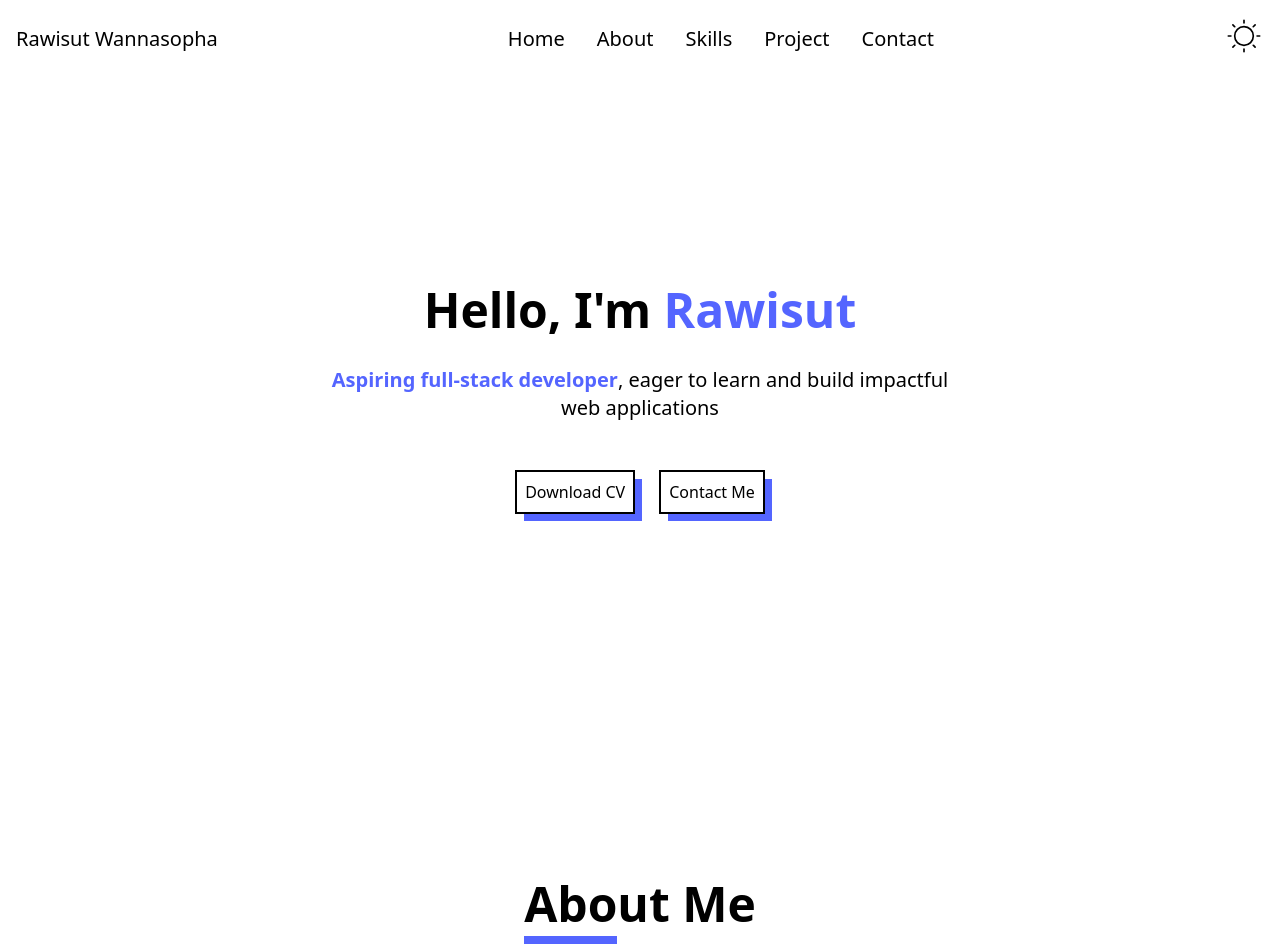
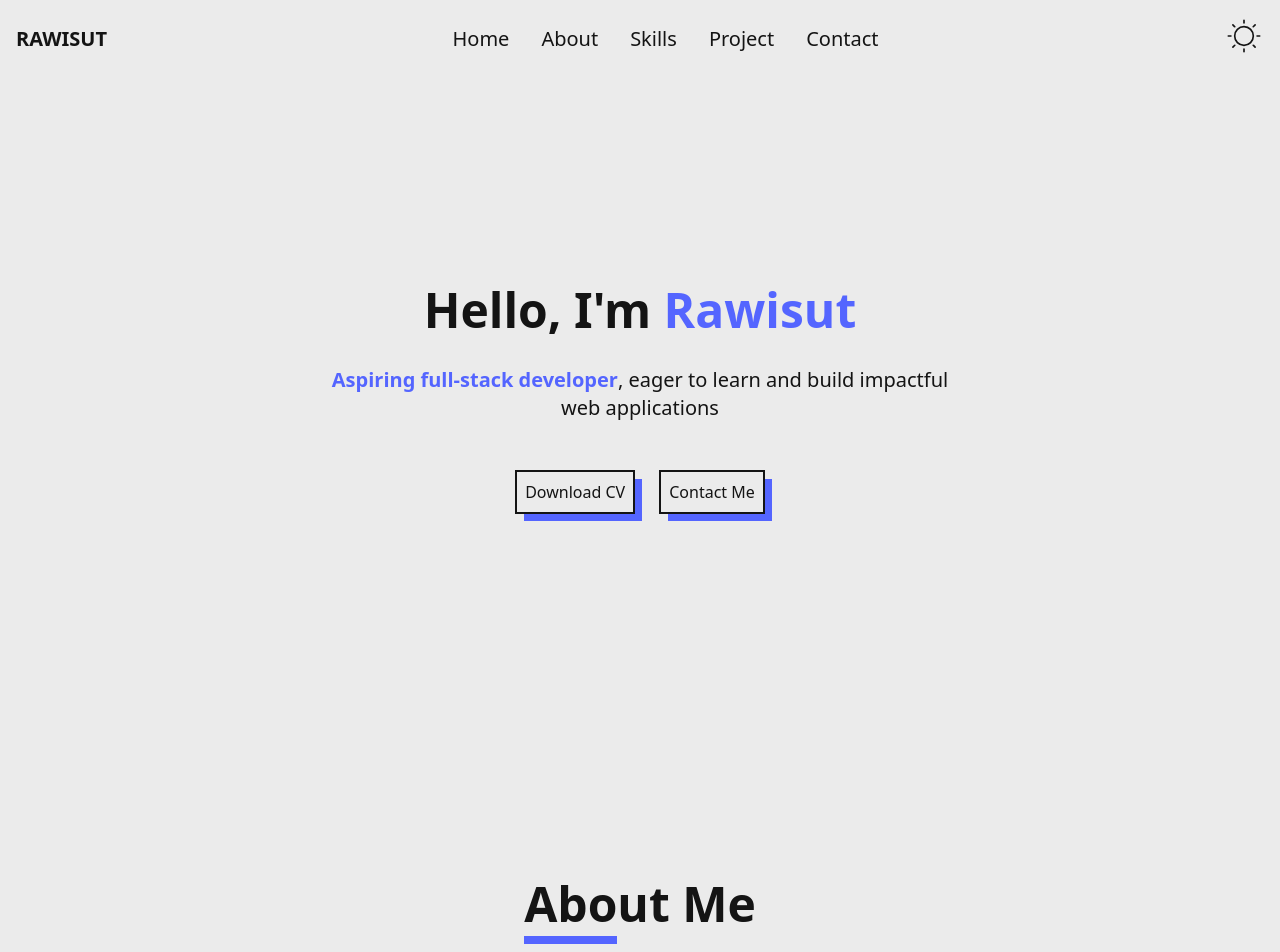
Before and after one commit to Rawisut06/portfolio, a React (Vite) app: page / in a window 1280 px wide. Shown: the top 952 px of the page. Built offline with nearby package versions, Linux system fonts and the light colour scheme.

Commit message:
added styling

```diff
--- a/src/assets/projects/Projects.js
+++ b/src/assets/projects/Projects.js
@@ -8,11 +8,11 @@ const projects = [
     skills: ["Tailwind CSS", "JavaScript", "React"],
   },
   {
-    name: "Raptor Trooper E-Commerce Website",
-    description: "A responsive e-commerce platform for online shopping using MERN tech stack",
+    name: "Handy Heaven E-Commerce Website",
+    description: "A responsive e-commerce platform for online shopping using MERN tech stack, final project in Generation Bootcamp",
     image: "/src/assets/projects/raptor-trooper.png",
-    link: "https://ecommerce-app-link.com",
-    github: "",
+    link: "https://jsd-8-raptor-trooper-website.vercel.app/",
+    github: "https://github.com/Raptor-trooper/JSD8_raptor_trooper_website",
     skills: ["React", "Tailwind CSS", "Express", "MongoDB"],
   },
   {
--- /dev/null
+++ b/src/components/Heading.jsx
@@ -0,0 +1,10 @@
+function Heading({ name }) {
+  return (
+    <h1 className="relative duration-300 ease-in-out text-primary w-fit group hover:text-clr-secondary">
+      {name}
+      <div className="absolute w-[40%] h-2 top-14 group-hover:right-0 group-hover:bg-clr-primary bg-clr-secondary " />
+    </h1>
+  )
+}
+
+export default Heading
--- a/src/components/Navbar.jsx
+++ b/src/components/Navbar.jsx
@@ -11,7 +11,7 @@ function Navbar() {
       <nav
         className="bg-background text-clr-primary">
         <div className="max-w-[1280px] mx-auto flex items-center justify-between p-4">
-          <span className="text-ternary">Rawisut Wannasopha</span>
+          <span className="text-xl font-bold uppercase">Rawisut</span>
           <ul className="flex space-x-8 text-ternary">
             <li>
               <a className="relative group" href="/#home">
--- a/src/components/ProjectCard.jsx
+++ b/src/components/ProjectCard.jsx
@@ -1,13 +1,12 @@
-import Button from "./Button";
 import { FaExternalLinkAlt, FaGithub } from "react-icons/fa";
 
-function ProjectCard({ name, description, image, link, skills }) {
+function ProjectCard({ name, description, image, link, github, skills }) {
   return (
     <div className="max-w-xs p-2 border-2 hover-shadow border-clr-primary hover:border-clr-secondary hover-btn-bg bg-background">
       <div className="w-full h-48 overflow-hidden">
         <img src={image} alt={`${name}-image`} className="object-cover w-full h-full duration-200 ease-in hover:scale-110" />
       </div>
-      <div className="p-4">
+      <div className="flex flex-col justify-between p-4">
         <h3 className="text-lg font-semibold text-clr-primary">{name}</h3>
         <p className="mt-2 text-sm text-clr-primary/70">{description}</p>
         <div className="flex flex-wrap h-full gap-2 mt-3">
@@ -31,18 +30,18 @@ function ProjectCard({ name, description, image, link, skills }) {
             )})}
         </div>
         <div className="flex justify-end gap-6">
-          <button
+          <a
             href={link}
             target="_blank"
             rel="noopener noreferrer"
             className="flex items-center mt-4 space-x-2 hover:text-clr-primary"
-          ><FaExternalLinkAlt /><span>Live demo</span></button>
-          <button
-            href={link}
+          ><FaExternalLinkAlt /><span>Live demo</span></a>
+          <a
+            href={github}
             target="_blank"
             rel="noopener noreferrer"
             className="flex items-center mt-4 space-x-2 hover:text-clr-primary"
-          ><FaGithub /><span>Github</span></button>
+          ><FaGithub /><span>Github</span></a>
         </div>
       </div>
     </div>
--- a/src/index.css
+++ b/src/index.css
@@ -16,8 +16,8 @@
 }
 
 .dark {
-  --background: 255, 255, 255;
-  --clr-primary: 0, 0, 0;
+  --background: 235, 235, 235;
+  --clr-primary: 20, 20, 20;
   --clr-secondary: 84, 101, 255;
 
 }
--- a/src/pages/About.jsx
+++ b/src/pages/About.jsx
@@ -1,8 +1,10 @@
+import Heading from "../components/Heading"
+
 function About() {
   return (
     <section className="py-20 text-center bg-background text-clr-primary" id="about">
       <div className="max-w-[1280px] mx-auto flex flex-col items-center space-y-20 h-screen">
-        <h1 className="relative text-primary w-fit">About Me <div className="absolute w-[40%] h-2 top-14 bg-clr-secondary" /> </h1>
+        <Heading name="About Me" />
         <div className="flex flex-col items-center gap-4 justify-stretch md:flex-row">
           <div className="flex justify-center w-1/2">
             <img className="object-contain w-1/2 rounded-lg" src="/src/assets/about-img.jpg" alt="about-img" />
--- a/src/pages/Contact.jsx
+++ b/src/pages/Contact.jsx
@@ -1,6 +1,7 @@
 import { FaGithub, FaEnvelope } from "react-icons/fa";
 import Button from "../components/Button";
 import { useForm, ValidationError } from '@formspree/react';
+import Heading from "../components/Heading";
 
 function Contact() {
   const [state, handleSubmit] = useForm("mzzbqwnn");
@@ -9,7 +10,7 @@ function Contact() {
     <section id="contact" className="py-20 text-center bg-background text-clr-primary">
       <div className="max-w-[1280px] mx-auto flex flex-col items-center space-y-20 h-fit">
         {/* Title */}
-        <h1 className="relative text-primary w-fit">Contact Me <div className="absolute w-[40%] h-2 top-14 bg-clr-secondary" /> </h1>
+        <Heading name="Contact Me" />
         <div className="flex justify-between gap-8">
           <div className="flex flex-col justify-center w-1/2 gap-8">
             <p className="text-ternary">
--- a/src/pages/Project.jsx
+++ b/src/pages/Project.jsx
@@ -1,11 +1,12 @@
 import projects from "../assets/projects/Projects";
 import ProjectCard from "../components/ProjectCard";
+import Heading from "../components/Heading";
 
 function Project() {
   return (
     <section className="bg-background text-clr-primary" id="project">
-      <div className="flex flex-col items-center h-screen space-y-20 max-w-[1280px] mx-auto">
-      <h1 className="relative text-primary w-fit">Projects <div className="absolute w-[40%] h-2 top-14 bg-clr-secondary" /> </h1>
+      <div className="flex flex-col items-center h-screen pt-20 space-y-16 max-w-[1280px] mx-auto">
+      <Heading name="Projects" />
         <div className="flex flex-wrap justify-center gap-10">
           {projects.map((project, index) => (
             <ProjectCard
@@ -14,6 +15,7 @@ function Project() {
               description={project.description}
               image={project.image}
               link={project.link}
+              github={project.github}
               skills={project.skills}
             />
           ))}
--- a/src/pages/Skills.jsx
+++ b/src/pages/Skills.jsx
@@ -1,10 +1,11 @@
 import SkillCard from '../components/SkillCard'
+import Heading from '../components/Heading'
 
 function Skills() {
   return (
     <section className="bg-background text-clr-primary" id="skills">
       <div className="flex flex-col justify-center items-center space-y-20 max-w-[1280px] mx-auto h-screen">
-      <h1 className="relative text-primary w-fit">My Skill <div className="absolute w-[40%] h-2 top-14 bg-clr-secondary" /> </h1>
+      <Heading name="My Skill" />
         <SkillCard className="py-8" />
       </div>
     </section>
```
